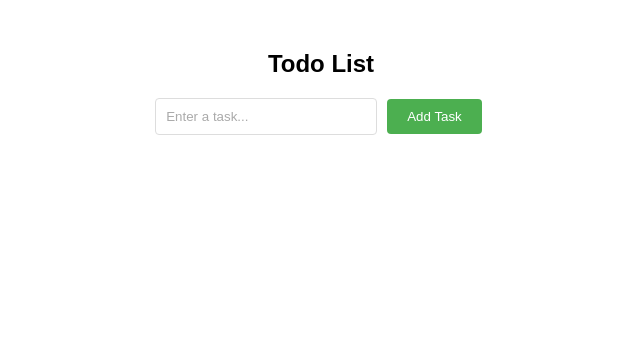
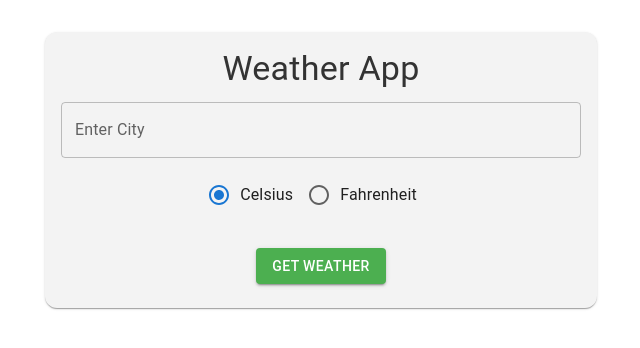
Before and after one commit to Gajendra786/reactjs, a React (Create React App) app: page / in a window 1280 px wide. Shown: the top 348 px of the page, without its empty margins (319-959 px from the left). Built offline with nearby package versions, Linux system fonts and the light colour scheme.

Commit message:
weather app code

```diff
--- a/package.json
+++ b/package.json
@@ -4,6 +4,10 @@
   "private": true,
   "dependencies": {
     "@babel/plugin-proposal-private-property-in-object": "^7.21.11",
+    "@emotion/react": "^11.11.1",
+    "@emotion/styled": "^11.11.0",
+    "@mui/icons-material": "^5.14.16",
+    "@mui/material": "^5.14.16",
     "@testing-library/jest-dom": "^5.17.0",
     "@testing-library/react": "^13.4.0",
     "@testing-library/user-event": "^13.5.0",
--- a/src/App.js
+++ b/src/App.js
@@ -27,7 +27,12 @@ import React, { useEffect,useState } from "react";
 
 
 // ----------------------------------
-import TodoList from "./Components/todoList/TodoList";
+// import TodoList from "./Components/todoList/TodoList";
+
+
+// -----------------------------------------------
+// import SimpleContainer from "./Components/mui/MuiStructure";
+import WeatherApp from "./Components/weatherApp/weatherApp";
 
 // function App() {
 //   const [count,setCount] = useState(0)
@@ -47,7 +52,7 @@ import TodoList from "./Components/todoList/TodoList";
 
 const App = ()=>{
   return (
-    <TodoList />
+    <WeatherApp />
   )
 }
 
--- /dev/null
+++ b/src/Components/weatherApp/weatherApp.js
@@ -0,0 +1,207 @@
+import React, { useState, useEffect } from "react";
+import {
+  TextField,
+  Button,
+  Typography,
+  Box,
+  CircularProgress,
+  Container,
+  Card,
+  CardContent,
+  Grid,
+  FormControl,
+  FormControlLabel,
+  Radio,
+  RadioGroup,
+  IconButton,
+} from "@mui/material";
+import axios from "axios";
+import { Close } from "@mui/icons-material";
+
+const WeatherApp = () => {
+  const [city, setCity] = useState("");
+  const [weatherData, setWeatherData] = useState(null);
+  const [loading, setLoading] = useState(false);
+  const [error, setError] = useState("");
+  const [temperatureUnit, setTemperatureUnit] = useState("Celsius"); // Default: Celsius
+
+  // useEffect(() => {
+  //   if (city) {
+  //     fetchWeatherData();
+  //   }
+  // }, [city, temperatureUnit]);
+
+  const fetchWeatherData = async () => {
+    try {
+      if (city) {
+        setLoading(true);
+
+        const options = {
+          method: "GET",
+          url: "https://weatherapi-com.p.rapidapi.com/current.json",
+          params: { q: city },
+          headers: {
+            "X-RapidAPI-Key":
+              "rapid-api-key",
+            "X-RapidAPI-Host": "weatherapi-com.p.rapidapi.com",
+          },
+        };
+        const response = await axios.request(options);
+        setWeatherData(response.data)
+      } else {
+        setError("Please provide a valid city name!!!");
+      }
+    } catch (error) {
+      setWeatherData(null);
+      setError("City not found. Please try again.");
+    } finally {
+      setLoading(false);
+    }
+  };
+
+  const handleTemperatureUnitChange = (event) => {
+    setTemperatureUnit(event.target.value);
+  };
+
+  const handleClear = () => {
+    setCity("");
+    setWeatherData(null);
+    setError("");
+  };
+
+  return (
+    <Container maxWidth="sm" sx={{ mt: 4 }}>
+      <Card sx={{ backgroundColor: "#f3f3f3", borderRadius: 3 }}>
+        <CardContent>
+          <Typography
+            variant="h4"
+            gutterBottom
+            align="center"
+            sx={{ color: "#333333" }}
+          >
+            Weather App
+          </Typography>
+          <Box
+            sx={{
+              display: "flex",
+              flexDirection: "column",
+              alignItems: "center",
+            }}
+          >
+            <TextField
+              label="Enter City"
+              value={city}
+              onChange={(e) => setCity(e.target.value)}
+              variant="outlined"
+              sx={{ mb: 2, width: "100%" }}
+            />
+            <FormControl component="fieldset" sx={{ mb: 2 }}>
+              <RadioGroup
+                row
+                aria-label="temperatureUnit"
+                name="temperatureUnit"
+                value={temperatureUnit}
+                onChange={handleTemperatureUnitChange}
+              >
+                <FormControlLabel
+                  value="Celsius"
+                  control={<Radio />}
+                  label="Celsius"
+                />
+                <FormControlLabel
+                  value="Fahrenheit"
+                  control={<Radio />}
+                  label="Fahrenheit"
+                />
+              </RadioGroup>
+            </FormControl>
+            <Button
+              variant="contained"
+              onClick={fetchWeatherData}
+              sx={{ mt: 2, backgroundColor: "#4caf50", color: "#ffffff" }}
+            >
+              Get Weather
+            </Button>
+            {loading && <CircularProgress sx={{ mt: 2 }} />}
+            {error && (
+              <Typography color="error" sx={{ mt: 2 }}>
+                {error}
+              </Typography>
+            )}
+            {weatherData && (
+              <Box
+                sx={{
+                  display: "flex",
+                  flexDirection: "column",
+                  alignItems: "center",
+                }}
+              >
+                <Grid container spacing={2}>
+                  <Grid item xs={12}>
+                    <Card
+                      variant="outlined"
+                      sx={{
+                        backgroundColor: "#f9f9f9",
+                        borderRadius: 8,
+                        p: 2,
+                        boxShadow: "0 4px 8px rgba(0, 0, 0, 0.1)",
+                        position: "relative",
+                        mt: 2,
+                      }}
+                    >
+                      <IconButton
+                        onClick={handleClear}
+                        sx={{
+                          color: "#f44336",
+                          position: "absolute",
+                          top: 12,
+                          right: 8,
+                        }}
+                      >
+                        <Close />
+                      </IconButton>
+                      <CardContent>
+                        <Typography
+                          variant="h5"
+                          align="center"
+                          sx={{ color: "#333333", mb: 2 }}
+                        >
+                          {weatherData.location.name},{weatherData.location.region}, {weatherData.location.country}
+                        </Typography>
+                        <Box
+                          sx={{
+                            display: "flex",
+                            justifyContent: "space-between",
+                            alignItems: "center",
+                          }}
+                        >
+                          <Typography variant="h6" sx={{ color: "#333333" }}>
+                            {temperatureUnit === "Celsius" ? `${weatherData.current.temp_c} °C` : `${weatherData.current.temp_f} °F`}
+                          </Typography>
+                        </Box>
+                        <Box
+                          sx={{
+                            display: "flex",
+                            justifyContent: "space-between",
+                            alignItems: "center",
+                            mt: 2,
+                          }}
+                        >
+                          <Typography variant="body2" sx={{ color: "#777777" }}>
+                            Humidity {weatherData.current.humidity}%
+                          </Typography>
+                        </Box>
+                      </CardContent>
+                    </Card>
+                  </Grid>
+                </Grid>
+              </Box>
+            )}
+          </Box>
+        </CardContent>
+      </Card>
+    </Container>
+  );
+};
+
+export default WeatherApp;
```
Also changed, not shown: 1 other file (tests, documents, lock files or other folders).
